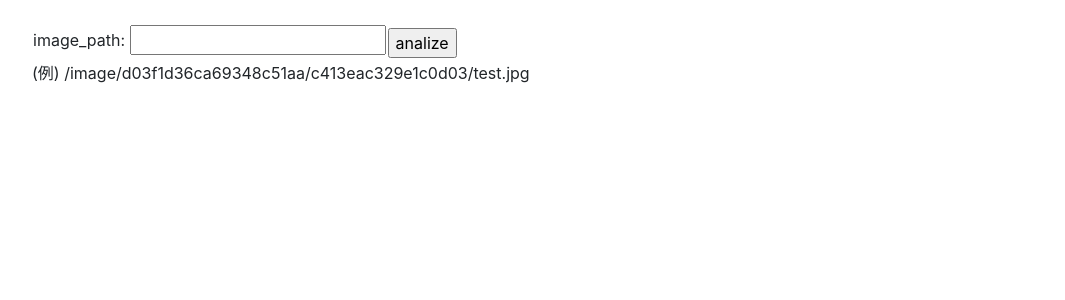
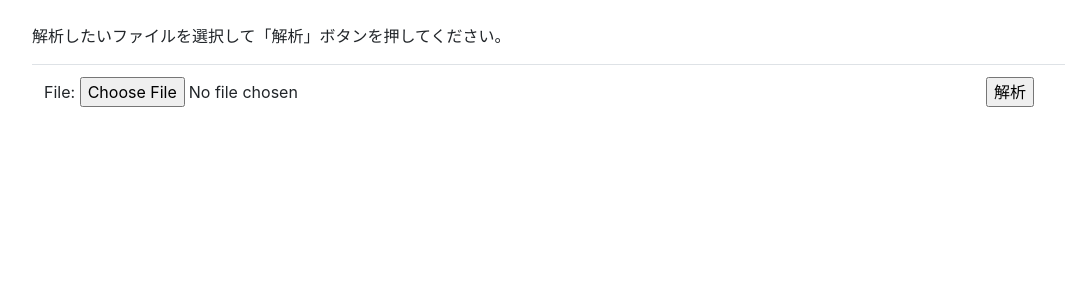
Before and after one commit to katsuhiko0901/work, a Django app: page /ai_analysis/ in a window 1280 px wide. Shown: the part 56-356 px from the top of the page, without its empty margins (53-1118 px from the left). Run offline with Django 5.2, Linux system fonts and the light colour scheme; some libraries are stand-ins or nearby versions.

Commit message:
ファイルを選択できるように変更

```diff
--- a/ai_analysis/forms.py
+++ b/ai_analysis/forms.py
@@ -1,4 +1,9 @@
 from django import forms
 
+# URIをテキスト入力させるのは何か違う氣がする…
 class PathForm(forms.Form):
     PathForm = forms.CharField(required=True,label='image_path',max_length=255,strip=True,)
+
+# 画像をアップロードしてそのURIを指定するように変更
+class UploadFileForm(forms.Form):
+    file = forms.ImageField()
--- a/ai_analysis/templates/ai_analysis/index.html
+++ b/ai_analysis/templates/ai_analysis/index.html
@@ -1,19 +1,24 @@
 {% extends './base.html' %}
 {% block content %}
-        <form action='create' method='post'>
-            <table>
+        <p>解析したいファイルを選択して「解析」ボタンを押してください。</p>
+        <form action='create' method='post' enctype="multipart/form-data">
+            <table class='table'>
                 <tr>
                     <td>
                         {% csrf_token %}
-                        {{ pathform }}
+                        <!-- 2024/11/10 K.Matsuura UPD START -->
+                        <!-- {{ pathform }} -->
+                        {{ uploadfileform }}
+                        <!-- 2024/11/10 K.Matsuura UPD END -->
                     </td>
                     <td>
-                        <input type = 'submit' value='analize'>
+                        <input type = 'submit' value='解析'>
                     </td>
                 </tr>
             </table>
         </form>
-        <p>{{ explanation }}</p>
+        <!-- 2024/11/10 K.Matsuura DEL -->
+        <!-- <p>{{ explanation }}</p> -->
         {% if ai_analysis_log %}
         <table class='table table-striped table-hover'>
             <tr>
--- a/ai_analysis/views.py
+++ b/ai_analysis/views.py
@@ -1,52 +1,126 @@
 from django.shortcuts import render
-from django.http import HttpResponse
 from .models import Ai_analysis_log
-from .forms import PathForm
-import re
-import urllib.parse
+# 2024/11/10 K.Matsuura UPD START
+# from .forms import PathForm
+import os
+from .forms import UploadFileForm
+from django.utils.crypto import get_random_string
+# >>>--- 2024/11/10 K.Matsuura UPD END
 import datetime
 import requests
 import json
 
 def index(request):
-    pathform = PathForm()
+    # 2024/11/10 K.Matsuura UPD START --->>>
+    # pathform = PathForm()
+    uploadfileform = UploadFileForm()
+    # >>>--- 2024/11/10 K.Matsuura UPD END
     context = {
-        'pathform':pathform ,
-        'explanation':'(例) /image/d03f1d36ca69348c51aa/c413eac329e1c0d03/test.jpg'
+        # 2024/11/10 K.Matsuura UPD START --->>>
+        # 'pathform':pathform ,
+        # 'explanation':'(例) /image/d03f1d36ca69348c51aa/c413eac329e1c0d03/test.jpg'
+        'uploadfileform' : uploadfileform
+        # >>>--- 2024/11/10 K.Matsuura UPD END
     }
     return render(request,'ai_analysis/index.html', context)
 
 def create(request):
 
-    image_path = request.POST.get('PathForm')
-    # url = 'http://example.com'
-    url = 'http://localhost:8000/api_mock/'
+    # 2024/11/10 K.Matsuura UPD START --->>>
+    # image_path = request.POST.get('PathForm')
+    #
+    # url = 'http://example.com' # 本番用
+    # url = 'http://localhost:8000/api_mock/'
+    #
+    # session = requests.session()
+    #
+    # headers = {'Content-Type':'application/json'}
+    #
+    # data = {
+    #    "image_path": image_path
+    # }
+    #
+    #     json_data = json.dumps(data)
+    #
+    #     err = 0
+    #     try:
+    #         response_data = session.post(url,data=json_data,headers=headers)
+    #         r = json.loads(response_data.text)
+    #
+    #         success = r['success']
+    #         message = r['message']
+    #         if success == 'True' :
+    #             cls = r['estimated_data']['class']
+    #             confidence = r['estimated_data']['confidence']
+    #         else:
+    #            cls = None
+    #            confidence = None
+    #             err = 1
+    #    except Exception:
+    #        success = False
+    #        message = 'Unexpected errors occuered'
+    #         cls = None
+    #        confidence = None
+    #        err = 1
 
-    session = requests.session()
+    ai_analysis_log =  Ai_analysis_log()
 
-    headers = {'Content-Type':'application/json'}
+    # 正常終了以外はこの内容を画面表示（err = 1の場合はログ保存対象外とする）
+    image_path = ''
+    success = False
+    message = 'Unexpected errors occuered'
+    cls = None
+    confidence = None
+    err = 1
 
-    data = {
-        "image_path": image_path
-    }
+    if request.method == 'POST' :
 
-    json_data = json.dumps(data)
+        uploadfileform = UploadFileForm(request.POST , request.FILES)
 
-    response_data = session.post(url,data=json_data,headers=headers)
-    r = json.loads(response_data.text)
+        if uploadfileform.is_valid() :
+            # アップロードするフォルダを作成
+            save_dir = get_random_string(20)
+            os.mkdir('img/' + save_dir)
+            save_dir2 = get_random_string(17)
+            os.mkdir('img/' + save_dir + '/' + save_dir2)
+            image_path = 'img/' + save_dir + '/' + save_dir2 + '/' + request.FILES['file'].name
+            handle_uploaded_file(request.FILES['file'] , image_path)
 
-    success = r['success']
-    message = r['message']
-    if success == 'True' :
-        cls = r['estimated_data']['class']
-        confidence = r['estimated_data']['confidence']
+            # url = 'http://example.com' # 本番用
+            url = 'http://localhost:8000/api_mock/'
+
+            session = requests.session()
+
+            headers = {'Content-Type':'application/json'}
+
+            data = {
+                "image_path": image_path
+            }
+            print(data)
+            json_data = json.dumps(data)
+
+            try:
+                response_data = session.post(url,data=json_data,headers=headers)
+                r = json.loads(response_data.text)
+
+                success = r['success']
+                message = r['message']
+                if success == 'True' :
+                    cls = r['estimated_data']['class']
+                    confidence = r['estimated_data']['confidence']
+                    err = 0
+            except Exception:
+                pass
+        else:
+            uploadfileform = UploadFileForm()
     else:
-        cls = None
-        confidence = None
+        uploadfileform = UploadFileForm()
+    # >>>--- 2024/11/10 K.Matsuura UPD END
 
-    pathform = PathForm()
+    # 2024/11/10 K.Matsuura DEL START --->>>
+    # pathform = PathForm()
+    # >>>--- 2024/11/10 K.Matsuura DEL END
     dt_now = datetime.datetime.now() + datetime.timedelta(hours=9)
-    ai_analysis_log =  Ai_analysis_log()
     ai_analysis_log.image_path = image_path
     ai_analysis_log.success = success
     ai_analysis_log.message = message
@@ -55,11 +129,22 @@ def create(request):
     ai_analysis_log.request_timestamp = dt_now
     ai_analysis_log.response_timestamp = dt_now
 
-    ai_analysis_log.save()
+    if err == 0:
+        ai_analysis_log.save()
 
     context = {
-        'pathform':pathform ,
-        'explanation':'(例) /image/d03f1d36ca69348c51aa/c413eac329e1c0d03/test.jpg' ,
+        # 2024/11/10 K.Matsuura UPD START --->>>
+        # 'pathform':pathform ,
+        # 'explanation':'(例) /image/d03f1d36ca69348c51aa/c413eac329e1c0d03/test.jpg' ,
+        'uploadfileform' : uploadfileform,
+        # >>>--- 2024/11/10 K.Matsuura UPD END
         'ai_analysis_log': ai_analysis_log
     }
     return render(request,'ai_analysis/index.html', context)
+
+# 2024/11/10 K.Matsuura ADD START --->>>
+def handle_uploaded_file(file_obj, upload_path) :
+    with open(upload_path, 'wb+') as destination:
+        for chunk in file_obj.chunks() :
+            destination.write(chunk)
+# >>>--- 2024/11/10 K.Matsuura ADD END
--- a/work/settings.py
+++ b/work/settings.py
@@ -11,10 +11,14 @@ https://docs.djangoproject.com/en/5.1/ref/settings/
 """
 
 from pathlib import Path
+import os
 
 # Build paths inside the project like this: BASE_DIR / 'subdir'.
 BASE_DIR = Path(__file__).resolve().parent.parent
 
+# ImageFilePath
+MEDIA_URL = '/img/'
+MEDIA_ROOT = os.path.join(BASE_DIR, 'img')
 
 # Quick-start development settings - unsuitable for production
 # See https://docs.djangoproject.com/en/5.1/howto/deployment/checklist/
--- a/work/urls.py
+++ b/work/urls.py
@@ -1,6 +1,8 @@
 from django.contrib import admin
 from django.urls import path , include
 from django.views.generic import RedirectView
+from django.conf import settings
+from django.conf.urls.static import static
 
 urlpatterns = [
     path('ai_analysis/', include('ai_analysis.urls')),
@@ -8,3 +10,6 @@ urlpatterns = [
     path('admin/', admin.site.urls),
     path('',RedirectView.as_view(url='/ai_analysis/')),
 ]
+
+if settings.DEBUG:
+    urlpatterns += static(settings.MEDIA_URL , document_root=settings.MEDIA_ROOT)
```
Also changed, not shown: db.sqlite3.
